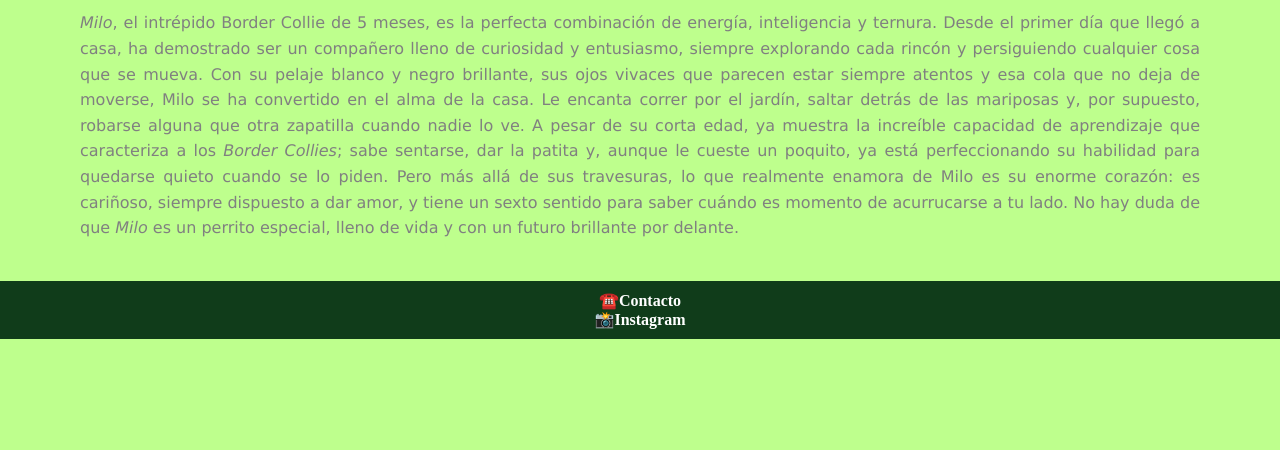
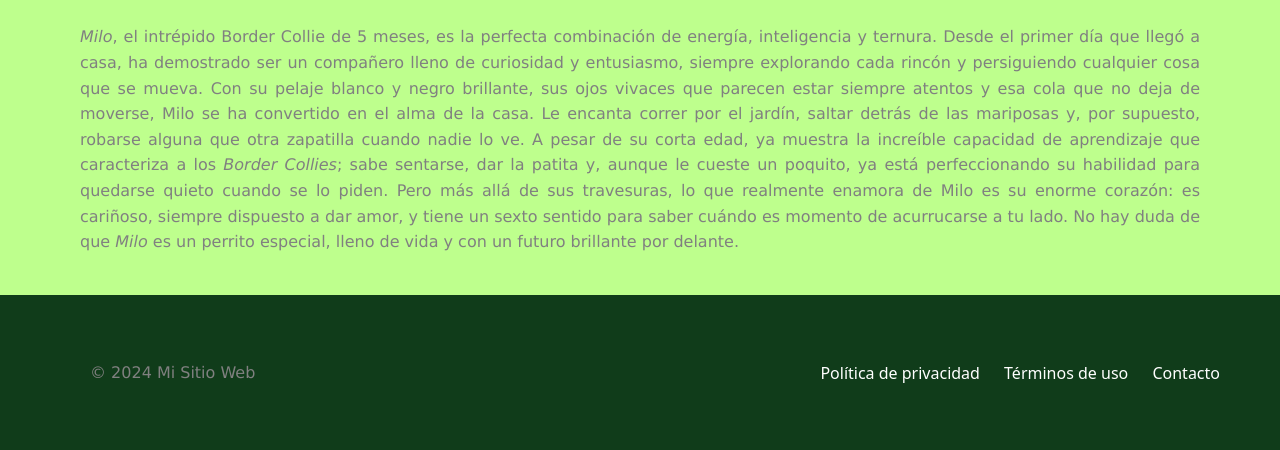
Before and after one commit to Nachorc49/webmilo, a plain HTML site: page index.html in a window 1280 px wide. Shown: the part 485-935 px from the top of the page. Before the commit the page ends 824 px from the top, so only its background shows below. Drawn offline with nearby package versions, Linux system fonts and the light colour scheme.

Commit message:
footers nuevos

```diff
--- a/css/style.css
+++ b/css/style.css
@@ -40,16 +40,47 @@ p {
     justify-content: space-around;
     margin: 20px;
 }
-
 footer {
     background-color: #012a10e9;
     color: white;
     padding: 10px 0;
-    text-align:center;
-    position:relative;
+    text-align: center;
+    position: relative;
     bottom: 0;
     width: 100%;
-    margin-bottom: 0px;
+    margin-bottom: 0;
+}
+
+.footer-content {
+    display: flex;
+    flex-direction: column;
+    align-items: center;
+    justify-content: center;
+    max-width: 1200px;
+    margin: 0 auto;
+    padding: 10px;
+}
+
+.footer-section {
+    margin: 5px 0;
+}
+
+.footer-section a {
+    color: white;
+    text-decoration: none;
+    margin: 0 10px;
+}
+
+.footer-section a:hover {
+    text-decoration: underline;
+}
+
+/* Responsividad para pantallas más grandes */
+@media (min-width: 768px) {
+    .footer-content {
+        flex-direction: row;
+        justify-content: space-between;
+    }
 }
 
 nav ul {
--- a/index.html
+++ b/index.html
@@ -3,6 +3,7 @@
 <head>
     <meta charset="UTF-8">
     <meta name="viewport" content="width=device-width, initial-scale=1.0">
+    <link href="https://cdn.jsdelivr.net/npm/bootstrap@5.3.3/dist/css/bootstrap.min.css" rel="stylesheet" integrity="sha384-QWTKZyjpPEjISv5WaRU9OFeRpok6YctnYmDr5pNlyT2bRjXh0JMhjY6hW+ALEwIH" crossorigin="anonymous">
     <link rel="stylesheet" href="./css/style.css">
     <title>✨✨Milo Web✨✨ </title>
 </head>
@@ -43,12 +44,20 @@
 
 
     <footer>
-
-            <h4>☎️Contacto</h4>
-            <h4>📸Instagram</h4>
+        <div class="footer-content">
+            <div class="footer-section">
+                <p>&copy; 2024 Mi Sitio Web</p>
+            </div>
+            <div class="footer-section">
+                <a href="#">Política de privacidad</a>
+                <a href="#">Términos de uso</a>
+                <a href="#">Contacto</a>
+            </div>
+        </div>
     </footer>
 
 
 
+    <script src="https://cdn.jsdelivr.net/npm/bootstrap@5.3.3/dist/js/bootstrap.bundle.min.js" integrity="sha384-YvpcrYf0tY3lHB60NNkmXc5s9fDVZLESaAA55NDzOxhy9GkcIdslK1eN7N6jIeHz" crossorigin="anonymous"></script>
 </body>
 </html>
```
Also changed, not shown: pages/contacto.html (+10 -4 lines), pages/galeria.html (+10 -4 lines), pages/rutina.html (+10 -4 lines), pages/sobremilo.html (+10 -4 lines).
